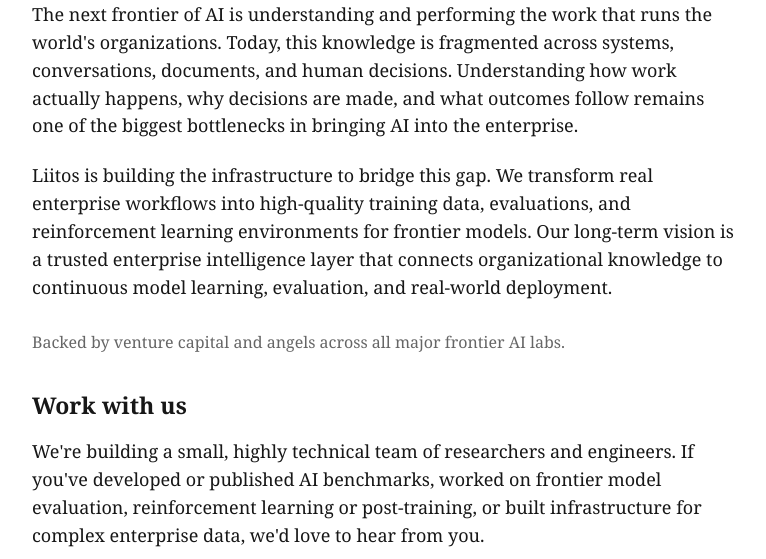
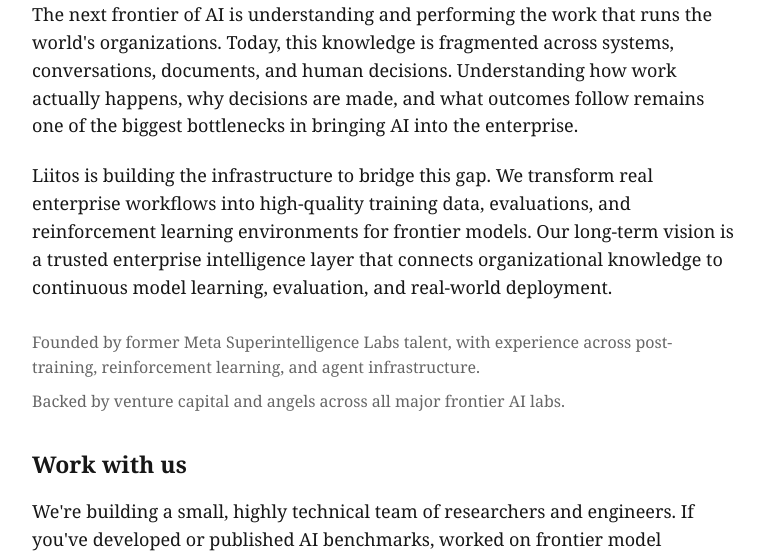
Before and after one commit to Liitos-ai/website, a plain HTML site: page index.html in a window 1280 px wide. Shown: the part 219-778 px from the top of the page, without its empty margins (256-1022 px from the left). Drawn offline with Linux system fonts and the light colour scheme.

Commit message:
Add founding experience line above investor backing

```diff
--- a/index.html
+++ b/index.html
@@ -55,7 +55,8 @@ header { display: flex; justify-content: space-between; align-items: baseline; g
 main { padding-top: 32px; }
 h1 { font-size: 27px; font-weight: 400; line-height: 1.3; margin: 0 0 24px; letter-spacing: -.4px; }
 p { margin: 0 0 22px; }
-.backing { font-size: 16px; color: #666; margin: 28px 0 0; }
+.founding, .backing { font-size: 16px; color: #666; margin: 28px 0 0; }
+.founding + .backing { margin-top: 10px; }
 .careers { margin-top: 36px; }
 h2 { font-size: 23px; line-height: 1.3; margin: 0 0 18px; }
 .contact { margin: 24px 0 0; min-height: 44px; display: flex; align-items: center; }
@@ -74,6 +75,7 @@ footer { margin-top: auto; padding-top: 72px; display: flex; justify-content: sp
 <h1>Building the intelligence layer for real-world work.</h1>
 <p>The next frontier of AI is understanding and performing the work that runs the world's organizations. Today, this knowledge is fragmented across systems, conversations, documents, and human decisions. Understanding how work actually happens, why decisions are made, and what outcomes follow remains one of the biggest bottlenecks in bringing AI into the enterprise.</p>
 <p>Liitos is building the infrastructure to bridge this gap. We transform real enterprise workflows into high-quality training data, evaluations, and reinforcement learning environments for frontier models. Our long-term vision is a trusted enterprise intelligence layer that connects organizational knowledge to continuous model learning, evaluation, and real-world deployment.</p>
+<p class="founding">Founded by former Meta Superintelligence Labs talent, with experience across post-training, reinforcement learning, and agent infrastructure.</p>
 <p class="backing">Backed by venture capital and angels across all major frontier AI labs.</p>
 <section class="careers" aria-labelledby="careers-heading">
 <h2 id="careers-heading">Work with us</h2>
```
